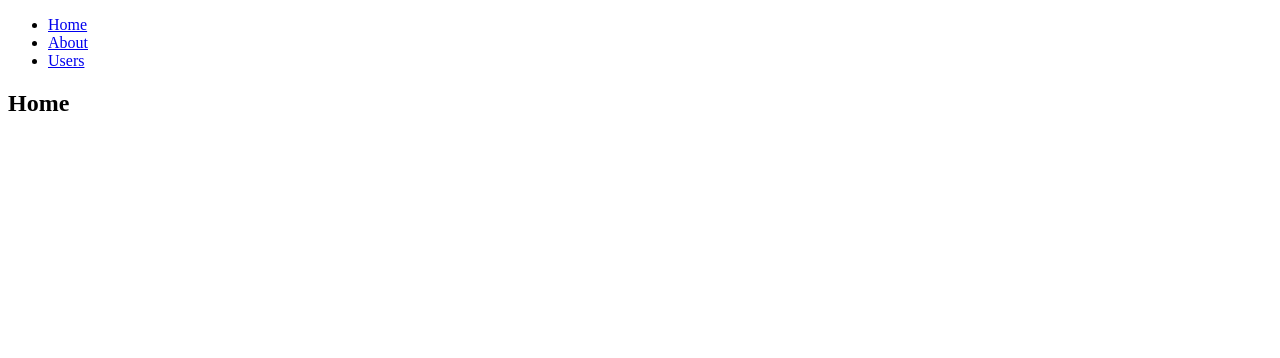
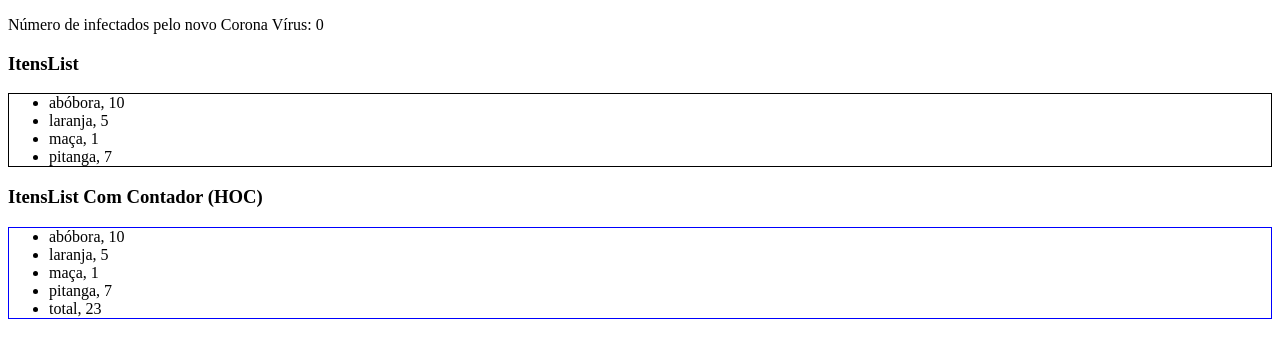
Before and after one commit to rodvlopes/react-from-scratch, a React app: page / in a window 1280 px wide. Shown: the top 358 px of the page. Built offline with nearby package versions, Linux system fonts and the light colour scheme.

Commit message:
Exemplo de Higher Order Component e Error Bondary.

```diff
--- a/src/Hello.js
+++ b/src/Hello.js
@@ -1,55 +1,113 @@
-import React, { Suspense, lazy } from 'react'
-import {
-  BrowserRouter as Router,
-  Switch,
-  Route,
-  Link
-} from 'react-router-dom'
-
-const Users = lazy(() => import('./routes/Users'))
+import React from 'react'
+import PropTypes from 'prop-types'
+import './global.styl'
 
 export default function Hello () {
+  const data = [
+    { name: 'abóbora', valor: 10 },
+    { name: 'laranja', valor: 5 },
+    { name: 'maça', valor: 1 }, {
+      name:
+     'pitanga',
+      valor: 7
+    }]
   return (
-    <Router>
-      <div>
-        <nav>
-          <ul>
-            <li>
-              <Link to="/">Home</Link>
-            </li>
-            <li>
-              <Link to="/about">About</Link>
-            </li>
-            <li>
-              <Link to="/users">Users</Link>
-            </li>
-          </ul>
-        </nav>
-
-        {/* A <Switch> looks through its children <Route>s and
-            renders the first one that matches the current URL. */}
-        <Switch>
-          <Route path="/about">
-            <About />
-          </Route>
-          <Route path="/users">
-            <Suspense fallback={<h3>Loading...</h3>}>
-              <Users />
-            </Suspense>
-          </Route>
-          <Route path="/">
-            <Home />
-          </Route>
-        </Switch>
-      </div>
-    </Router>
+    <MyErrorBoundary>
+      <BuggyComponent />
+      <h3>ItensList</h3>
+      <ItensList data={data}/>
+      <h3>ItensList Com Contador (HOC)</h3>
+      <ItensListWithCounter data={data} />
+    </MyErrorBoundary>
   )
 }
 
-function Home () {
-  return <h2>Home</h2>
+class MyErrorBoundary extends React.Component {
+  constructor (props) {
+    super(props)
+    this.state = { error: false }
+  }
+
+  static getDerivedStateFromError (error) {
+    console.log('inside derived', error)
+    return { error: true }
+  }
+
+  componentDidCatch (error, errorInfo) {
+    console.log('Erro caputrado:', error)
+    console.log('Erro Info:', errorInfo)
+  }
+
+  render () {
+    if (this.state.error) {
+      return <h3>Ocorreu um erro. Salve-se quem puder!</h3>
+    } else {
+      return this.props.children
+    }
+  }
 }
 
-function About () {
-  return <h2>About</h2>
+MyErrorBoundary.propTypes = {
+  children: PropTypes.array
 }
+
+class BuggyComponent extends React.Component {
+  constructor (props) {
+    super(props)
+    this.state = { counter: 0, timer: null }
+  }
+
+  componentDidMount () {
+    const timer = setInterval(() =>
+      this.setState((state) => {
+        return { counter: state.counter + 1 }
+      }),
+    1001000
+    )
+    this.setState({ timer })
+  }
+
+  componenteDidUnmount () {
+    clearInterval(this.state.timer)
+  }
+
+  render () {
+    if (this.state.counter > 5) {
+      throw Error('Im a buggy component!')
+    }
+    return (
+      <p>Número de infectados pelo novo Corona Vírus: {this.state.counter}</p>
+    )
+  }
+}
+
+function ItensList (props) {
+  return (
+    <ul className={props.className}>
+      {props.data.map(it => <li key={it.name}>{it.name},  {it.valor}</li>)}
+    </ul>
+  )
+}
+ItensList.propTypes = {
+  data: PropTypes.array,
+  className: PropTypes.string
+}
+
+function addCounter (WrappedComponent) {
+  const ComponentWithCounter = (props) => {
+    const total = props.data.reduce((acc, { valor }) => acc + valor, 0)
+    console.log('total', total)
+    const newData = [].concat(props.data)
+    newData.push({ name: 'total', valor: total })
+
+    return (
+      <WrappedComponent className="com-total" data={newData} />
+    )
+  }
+
+  ComponentWithCounter.propTypes = WrappedComponent.propTypes
+
+  return ComponentWithCounter
+}
+
+const ItensListWithCounter = addCounter(ItensList)
--- a/src/global.styl
+++ b/src/global.styl
@@ -15,3 +15,10 @@
 .MyPre
 
   background-color #eee
+
+
+ul
+  border: 1px solid black;
+
+  &.com-total
+    border: 1px solid blue;
--- a/src/routes/Users.js
+++ /dev/null
@@ -1,35 +0,0 @@
-import React, { Fragment } from 'react'
-import {
-  Switch,
-  Route,
-  Link,
-  useRouteMatch,
-  useParams
-} from 'react-router-dom'
-
-export default function Users () {
-  const route = useRouteMatch()
-  console.log(route.path, route.url)
-
-  return (
-    <Fragment>
-      <h2>Users</h2>
-      <Link to={`${route.url}/rodrigo`}>Rodrigo</Link>,&nbsp;
-      <Link to={`${route.url}/lopes`}>Lopes</Link>
-
-      <Switch>
-        <Route path={`${route.path}/:userId`}>
-          <User />
-        </Route>
-        <Route path={route.path}>
-          <p>Select a User</p>
-        </Route>
-      </Switch>
-    </Fragment>
-  )
-}
-
-function User () {
-  const { userId } = useParams()
-  return <h3>Hi {userId}</h3>
-}
```
Also changed, not shown: 1 other file (tests, documents, lock files or other folders).
